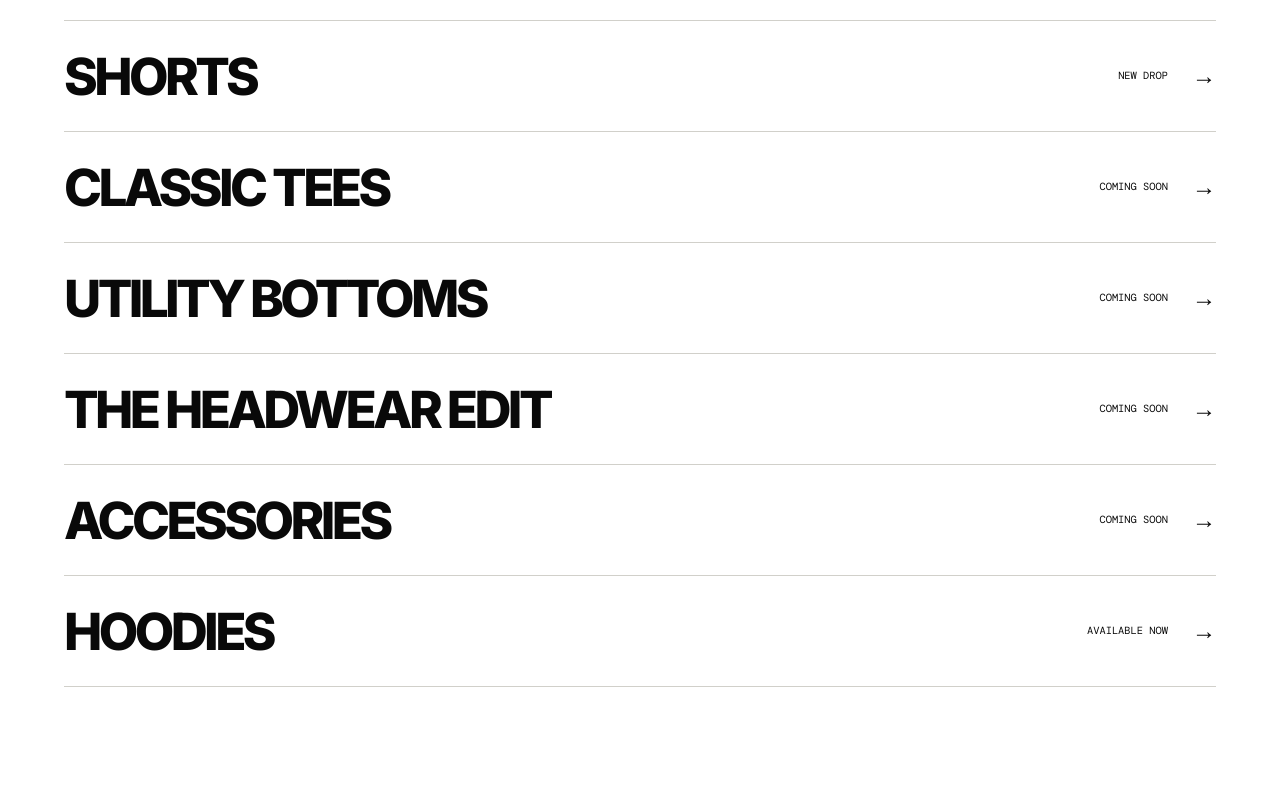
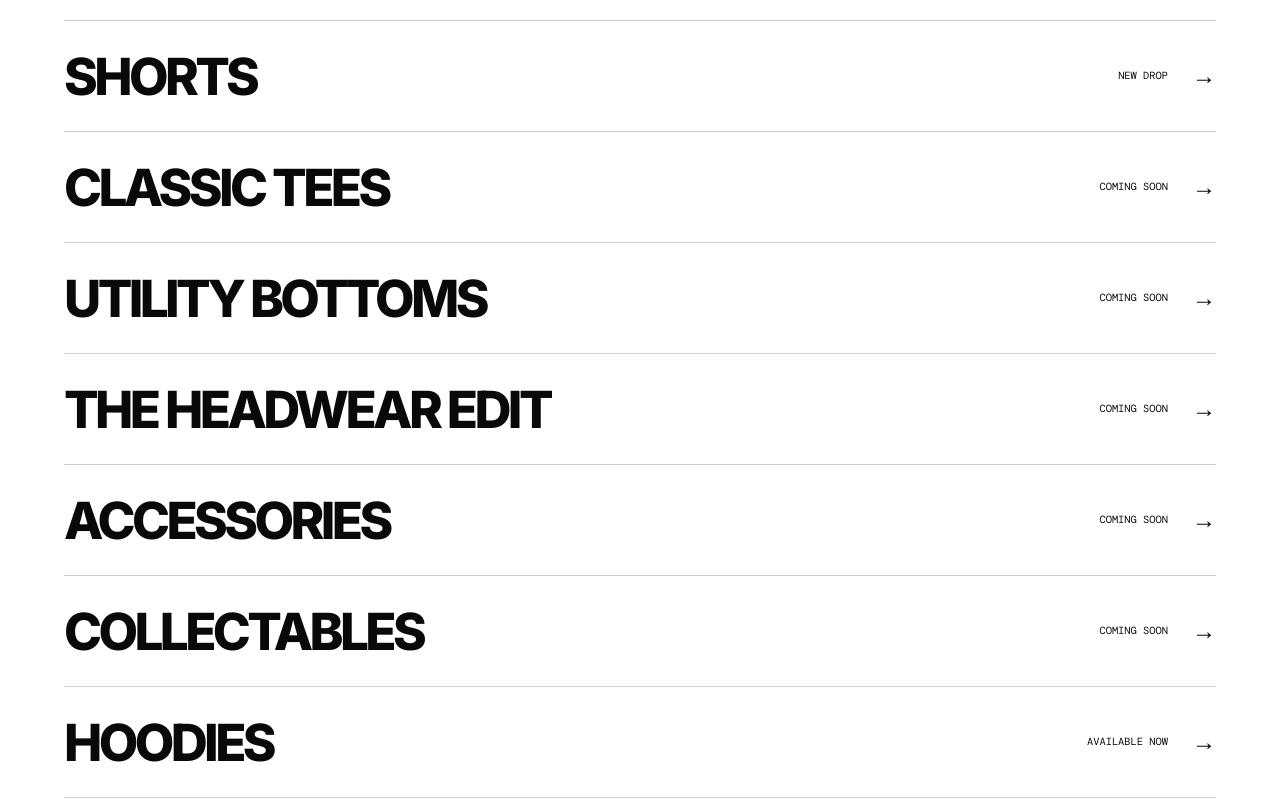
Before and after one commit to KXCOLE/apparel-plantra-website, a Next.js app: page /collections in a window 1280 px wide. Shown: the part 466-1266 px from the top of the page. Built offline with nearby package versions, Linux system fonts and the light colour scheme; a web font is replaced by a local one.

Commit message:
Add collectables collection

```diff
--- a/data/collections.ts
+++ b/data/collections.ts
@@ -5,5 +5,6 @@ export const collections = [
   { slug: "utility-bottoms", name: "UTILITY BOTTOMS", description: "Cargos, sweatpants and elevated everyday bottoms.", status: "Coming soon" },
   { slug: "beanies-caps", name: "THE HEADWEAR EDIT", description: "Headwear built to finish the look.", status: "Coming soon" },
   { slug: "accessories", name: "ACCESSORIES", description: "Essential finishing pieces from Apparel Plantra.", status: "Coming soon" },
+  { slug: "collectables", name: "COLLECTABLES", description: "Limited objects and special releases from Apparel Plantra.", status: "Coming soon" },
   { slug: "hoodies", name: "HOODIES", description: "Hoodies from Apparel Plantra.", status: "Available now" }
 ] as const;
```
